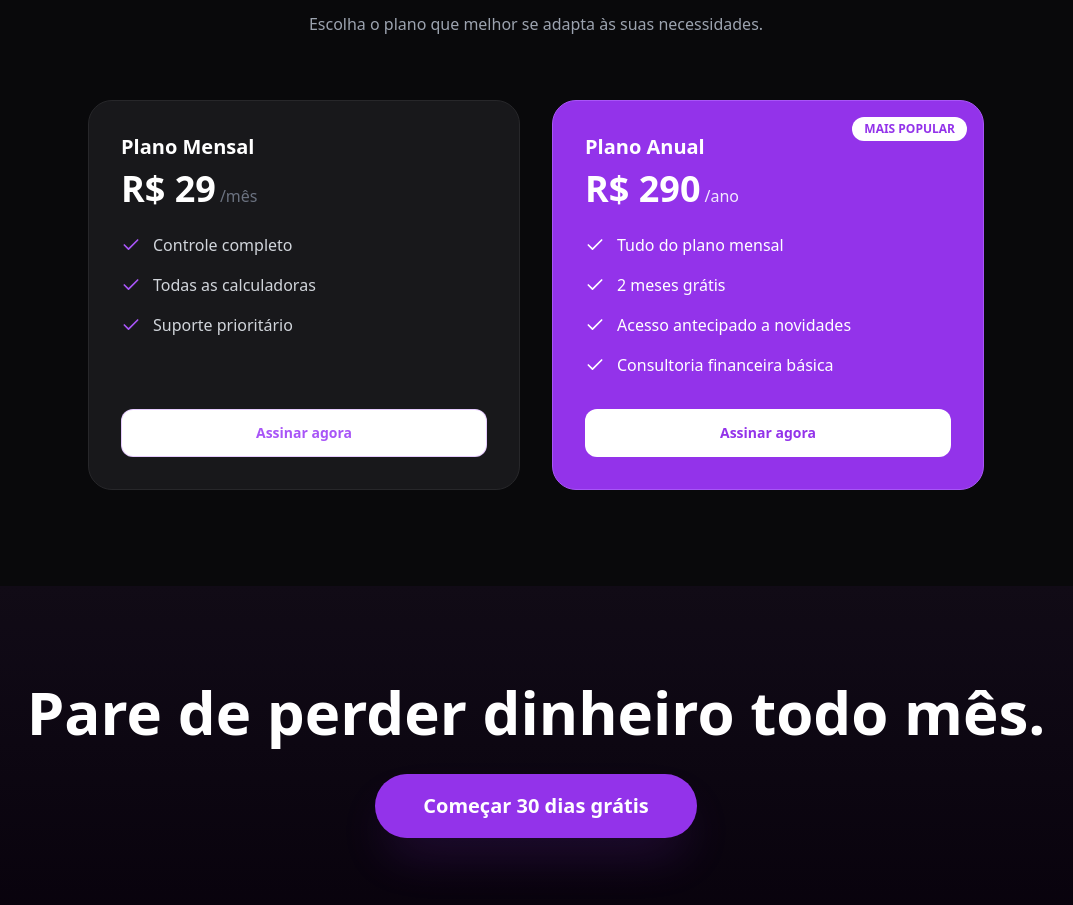
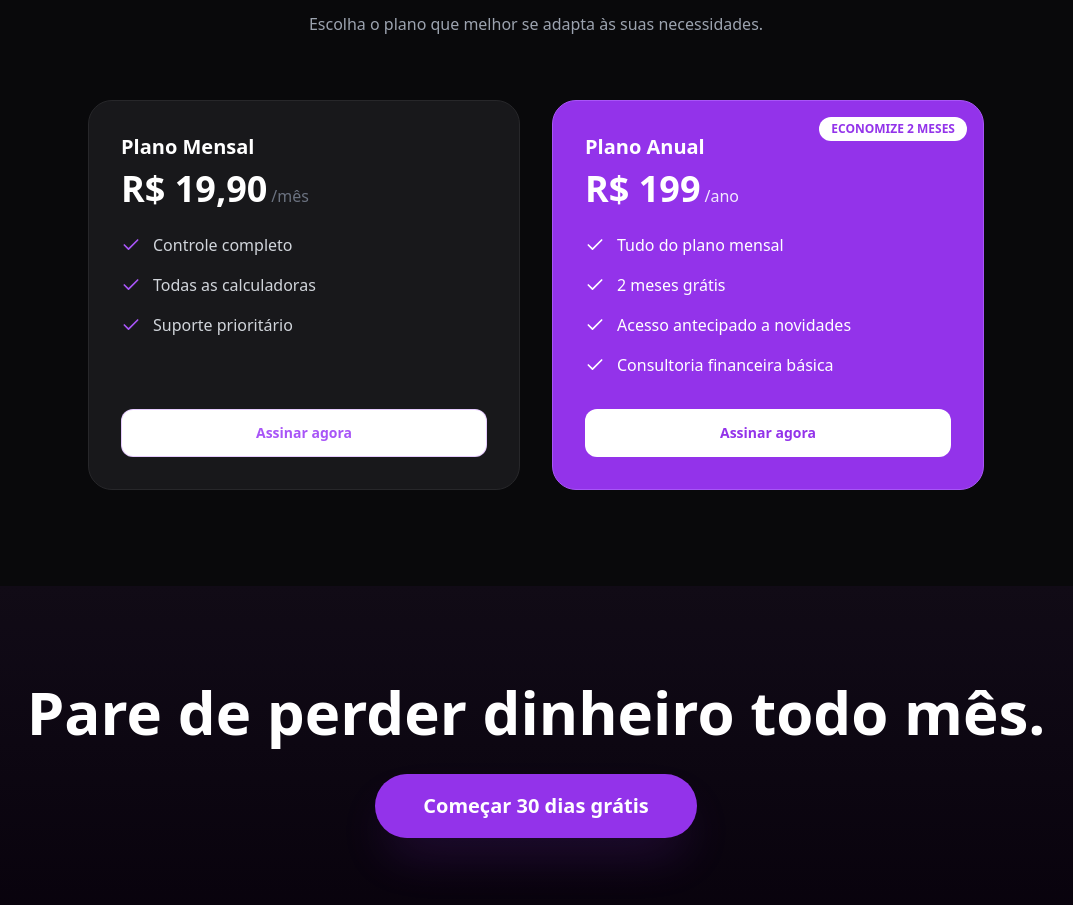
Before and after one commit to bolsofurado/paginadevendasbolsofurado, a React (Vite) app: page / in a window 1280 px wide. Shown: the part 4798-5703 px from the top of the page, without its empty margins (104-1177 px from the left). Built offline with nearby package versions, Linux system fonts and the light colour scheme.

Commit message:
[dyad] Atualizando preços dos planos para R$ 19,90 e R$ 199 - wrote 2 file(s)

```diff
--- a/src/components/Pricing.tsx
+++ b/src/components/Pricing.tsx
@@ -12,8 +12,6 @@ const Pricing = () => {
   const handleCheckout = async (plan: string) => {
     setLoading(plan);
     try {
-      // Invocando a Edge Function para criar a preferência de pagamento
-      // Assumindo que você tenha uma função chamada 'create-checkout'
       const { data, error } = await supabase.functions.invoke('create-checkout', {
         body: { plan_type: plan }
       });
@@ -46,7 +44,7 @@ const Pricing = () => {
           <div className="p-8 bg-zinc-900 border border-zinc-800 rounded-3xl flex flex-col">
             <h3 className="text-xl font-bold text-white mb-2">Plano Mensal</h3>
             <div className="flex items-baseline gap-1 mb-6">
-              <span className="text-4xl font-bold text-white">R$ 29</span>
+              <span className="text-4xl font-bold text-white">R$ 19,90</span>
               <span className="text-gray-500">/mês</span>
             </div>
             <ul className="space-y-4 mb-8 flex-grow">
@@ -70,11 +68,11 @@ const Pricing = () => {
           {/* Annual Plan */}
           <div className="p-8 bg-purple-600 border border-purple-500 rounded-3xl flex flex-col relative overflow-hidden">
             <div className="absolute top-4 right-4 bg-white text-purple-600 text-xs font-bold px-3 py-1 rounded-full">
-              MAIS POPULAR
+              ECONOMIZE 2 MESES
             </div>
             <h3 className="text-xl font-bold text-white mb-2">Plano Anual</h3>
             <div className="flex items-baseline gap-1 mb-6">
-              <span className="text-4xl font-bold text-white">R$ 290</span>
+              <span className="text-4xl font-bold text-white">R$ 199</span>
               <span className="text-purple-100">/ano</span>
             </div>
             <ul className="space-y-4 mb-8 flex-grow">
```
Also changed, not shown: 1 other file (tests, documents, lock files or other folders).
